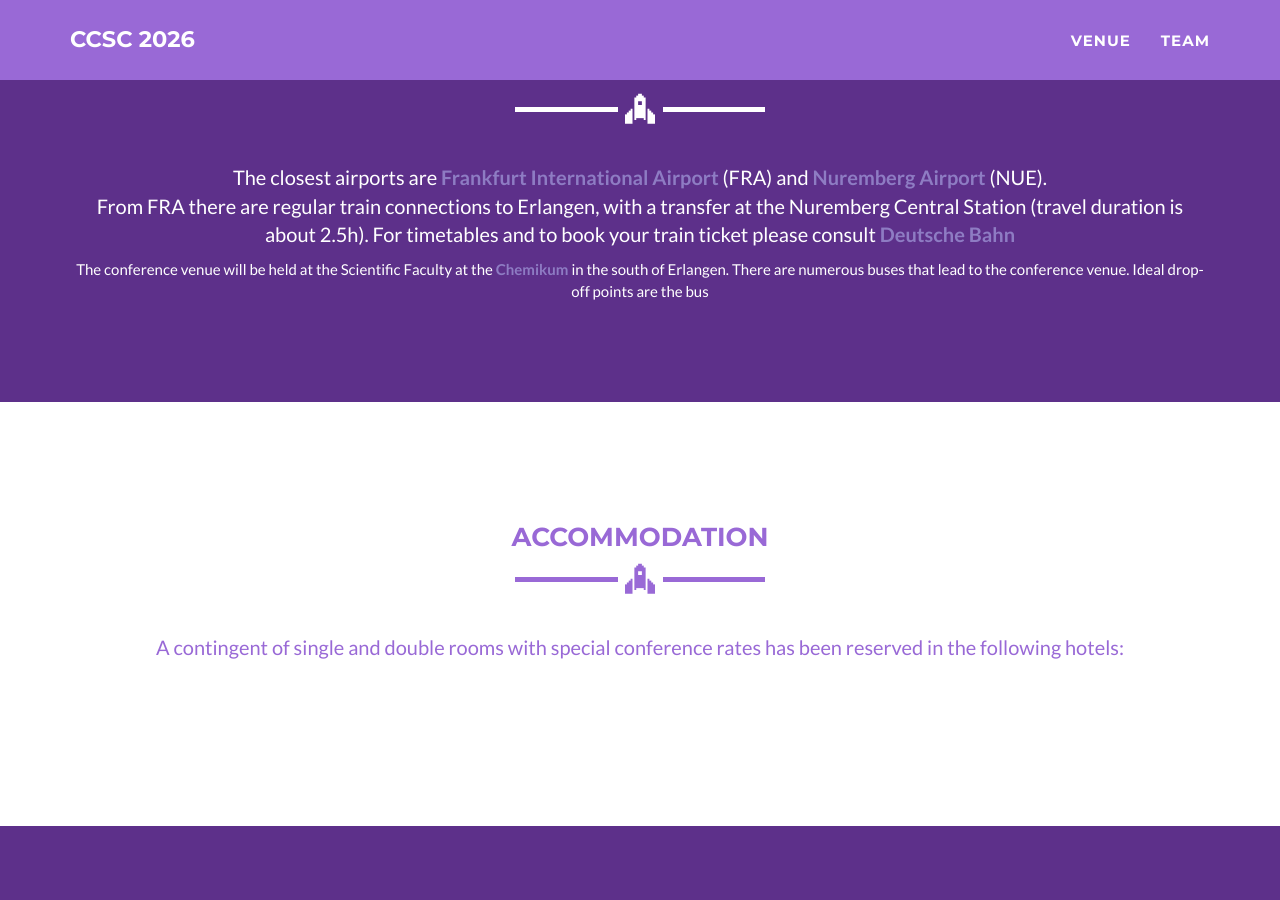
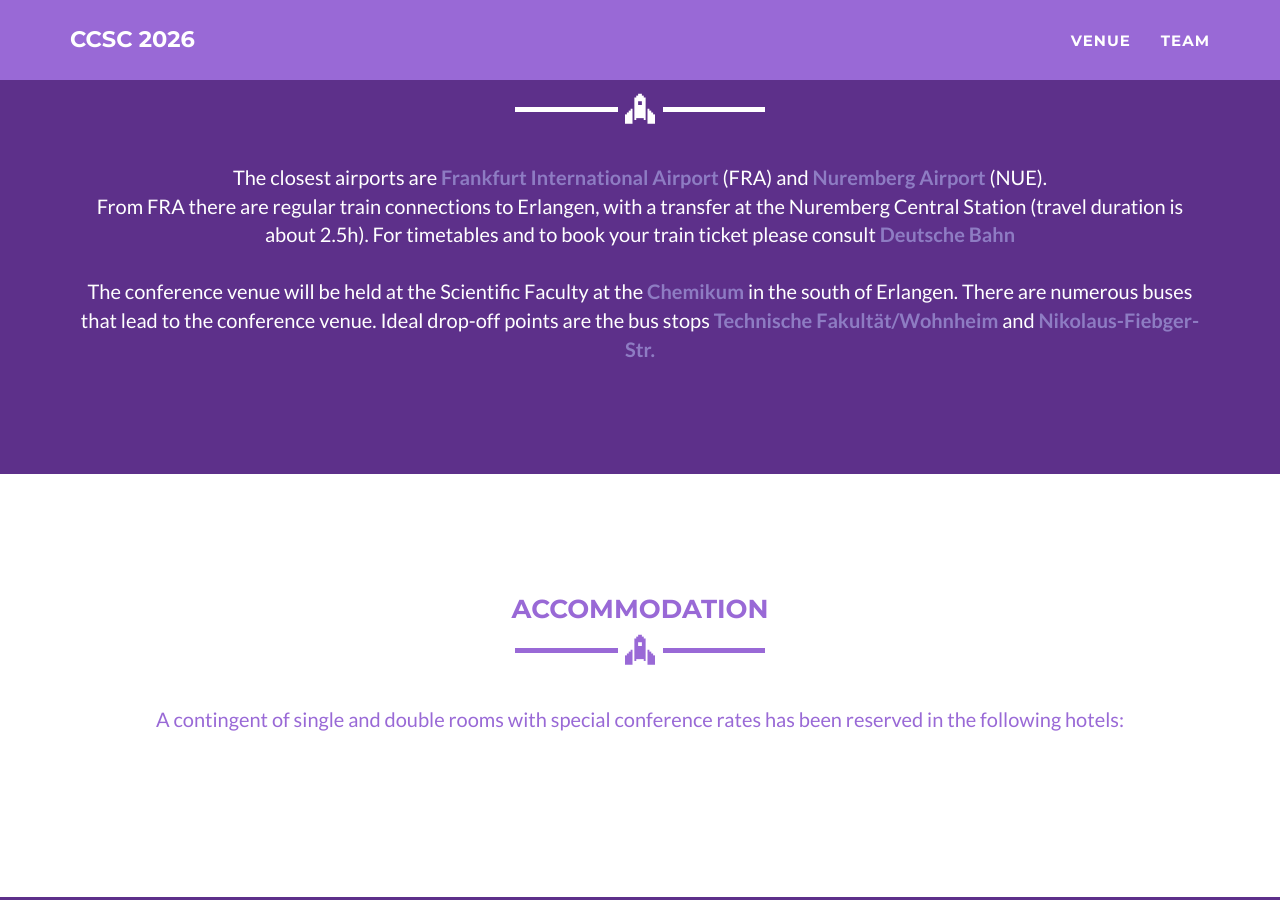
Before and after one commit to ccsc2026/ccsc2026.github.io, a Jekyll site: the page built from venue.html, in a window 1280 px wide and 900 px high, scrolled down 1229 px. Built offline with Jekyll 4.4.1, drawn with Linux system fonts in a browser that asks for light colours.

Commit message:
Update venue.html
removal /p after deutsche bahn, absatz

```diff
--- a/venue.html
+++ b/venue.html
@@ -35,9 +35,13 @@ layout: page
         The closest airports are <a href="https://www.frankfurt-airport.com/en.html" target="_blank" style="color:#8e7cc3;"><b>Frankfurt International Airport</b></a> (FRA) and <a href="https://www.airport-nuernberg.de/en" target="_blank" style="color:#8e7cc3;"><b>Nuremberg Airport</b></a> (NUE).
 	<br>
 	From FRA there are regular train connections to Erlangen, with a transfer at the Nuremberg Central Station (travel duration is about 2.5h).
-	For timetables and to book your train ticket please consult <a href='https://int.bahn.de/en' target='_blank' style="color:#8e7cc3;"><b>Deutsche Bahn</b></a> </p>
+	For timetables and to book your train ticket please consult <a href='https://int.bahn.de/en' target='_blank' style="color:#8e7cc3;"><b>Deutsche Bahn</b></a>
+	<br><br>
      	The conference venue will be held at the Scientific Faculty at the <a href="https://www.chemistry.nat.fau.eu/" target="_blank" style="color:#8e7cc3;"><b>Chemikum</b></a> in the south of Erlangen.
-	There are numerous buses that lead to the conference venue. Ideal drop-off points are the bus
+	There are numerous buses that lead to the conference venue. Ideal drop-off points are the bus stops <a href="https://www.google.de/maps/place/Erlangen,+Technische+Fakult%C3%A4t+%2F+Wohnheim/@49.5766664,11.0270168,17z/data=!3m1!5s0x478bf76f9ec608ed:0xdf57ea9bb55c1ef4!4m14!1m7!3m6!1s0x47a1fdca9b85ff4f:0x5c8f71482354137f!2sTechnical+Faculty+Erlangen!8m2!3d49.5743371!4d11.0294571!16s%2Fg%2F1tcwkkwf!3m5!1s0x47a1f935143c67d9:0xc8274418c1cc3ac8!8m2!3d49.5758791!4d11.0280059!16s%2Fg%2F11clsg_ymh?hl=en&entry=ttu&g_ep=EgoyMDI1MDEyMi4wIKXMDSoASAFQAw%3D%3D" target="_blank" style="color:#8e7cc3;"><b>Technische Fakultät/Wohnheim</b></a>
+	and <a href="https://www.google.de/maps/place/Nikolaus-Fiebiger-Str./@49.5766664,11.0270168,17z/data=!3m1!5s0x478bf76f9ec608ed:0xdf57ea9bb55c1ef4!4m14!1m7!3m6!1s0x47a1fdca9b85ff4f:0x5c8f71482354137f!2sTechnical+Faculty+Erlangen!8m2!3d49.5743371!4d11.0294571!16s%2Fg%2F1tcwkkwf!3m5!1s0x47a1f935f91e49c3:0x8c6701ce24293420!8m2!3d49.5777824!4d11.0313332!16s%2Fg%2F11f33n2rm9?hl=en&entry=ttu&g_ep=EgoyMDI1MDEyMi4wIKXMDSoASAFQAw%3D%3D" target="_blank" style="color:#8e7cc3;"><b>Nikolaus-Fiebger-Str.</b></a>
+      	</p>
+      </div>
     </div>
   </div>
 </section>
```
